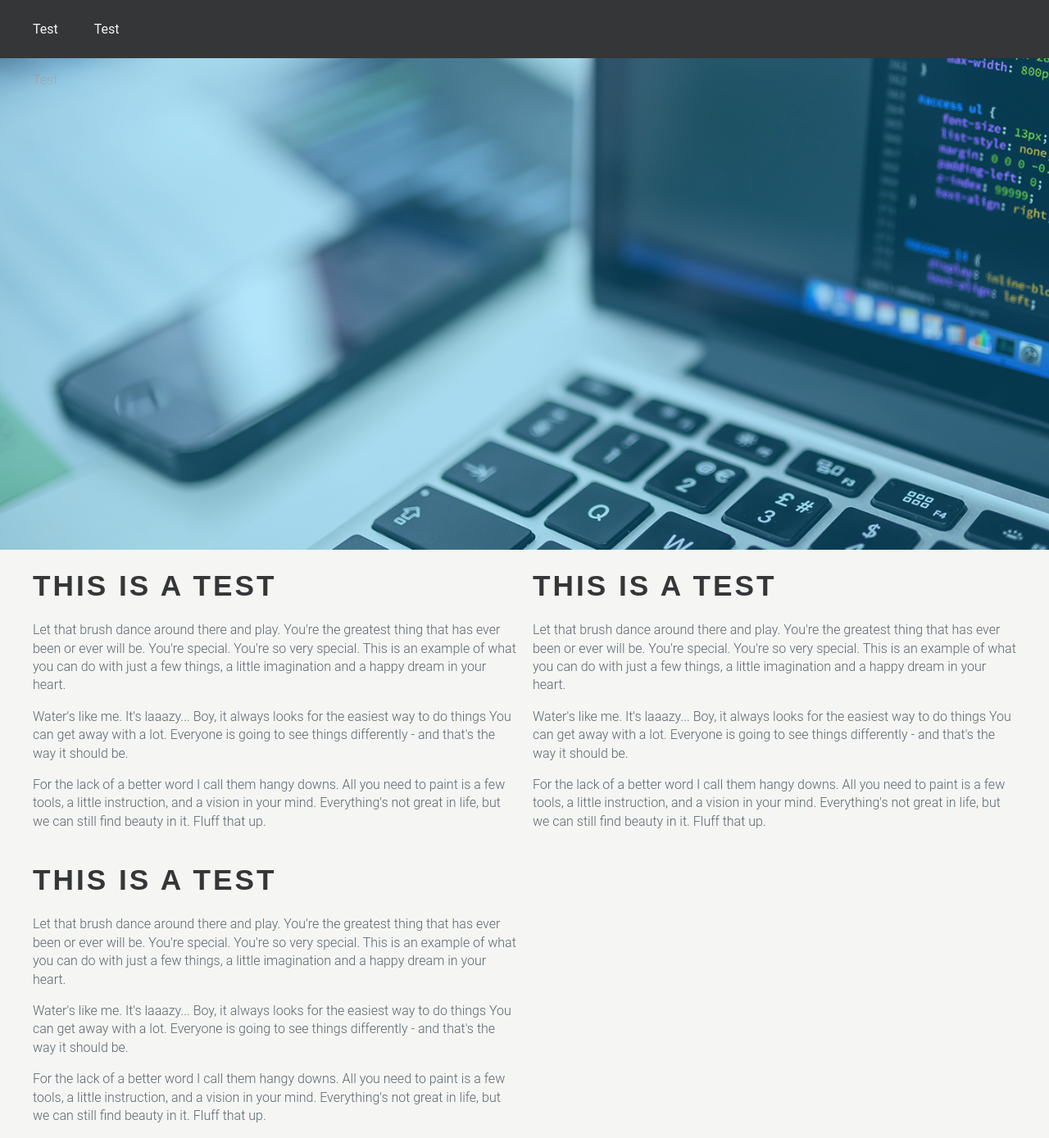
After one commit to mmitchell413/portfolio, a PHP site: page / in a window 1280 px wide. The commit adds this page. Shown: the whole page at 82% size. Run offline with PHP 8.4, Linux system fonts and the light colour scheme; some libraries are stand-ins or nearby versions.

Commit message:
begin redesign of portfolio site
started from scratch using HTML mockups instead of Photoshop first
method; began top-nav and layout; using old style guide code

```diff
--- a/css/main.css
+++ b/css/main.css
@@ -1,5 +1,8 @@
 * {
   box-sizing: border-box; }
+
+div {
+  overflow: hidden; }
 
 body {
   margin: 0;
@@ -41,11 +44,27 @@ p {
   font-size: 1em;
   font-weight: 300; }
 
+ul {
+  padding: 0; }
+
+.container {
+  max-width: 1200px;
+  margin: 0 auto; }
+
 /* GRID SYSTEM
 -------------------------------------------------------*/
+.grid {
+  overflow: hidden; }
+  .grid div {
+    float: left; }
   .grid .grid-1-2 {
-  width: 50%;
-  float: left; }
+    width: 50%; }
+  .grid .grid-1-2:nth-child(odd) {
+    padding-left: 0px;
+    padding-right: 10px; }
+  .grid .grid-1-2:nth-child(even) {
+    padding-left: 10px;
+    padding-right: 0px; }
   .grid .grid-1-3 {
     width: 33.33333333%; }
   .grid .grid-1-4 {
@@ -169,4 +188,29 @@ input[type="text"].error:focus {
   background-color: #f7c7c7;
   border: 1px solid #f22f2f; }
 
+/* NAVIGATION STYLES
+----------------------------------------------------------*/
+.top-nav {
+  width: 100%;
+  background-color: #353637;
+  color: #f5f5f5;
+  padding: 10px 0; }
+
+.top-nav__list li {
+  display: inline-block;
+  list-style: none;
+  padding: 0 40px 0 0; }
+
+/* IMAGE STYLES
+-----------------------------------------------------------*/
+/* hero image */
+.hero-img {
+  background-image: url("../img/hero.png");
+  background-size: cover;
+  height: 600px; }
+  .hero-img .hero-img__color-overlay {
+    opacity: .3;
+    background-color: #13BBFF;
+    height: 600px; }
+
 /*# sourceMappingURL=main.css.map */
--- a/css/main.scss
+++ b/css/main.scss
@@ -32,6 +32,9 @@ $white-off: #f5f5f5;
 }
 *{
 	box-sizing:border-box;
+}
+div{
+    overflow:hidden;
 }
 body{
 	margin:0;
@@ -77,14 +80,32 @@ p{
 	font-size:1em;
 	font-weight:300;
 }
+ul{
+    padding:0;
+}
+.container{
+    max-width:1200px;
+    margin:0 auto;
+}
 
 /* GRID SYSTEM
 -------------------------------------------------------*/
 .grid{
+    overflow:hidden;
+    div{
+        float:left;
+    }
 	.grid-1-2{
 		width:50%;
-		float:left;
 	}
+    .grid-1-2:nth-child(odd){
+        padding-left:0px;
+        padding-right:10px;
+    }
+    .grid-1-2:nth-child(even){
+        padding-left:10px;
+        padding-right:0px;
+    }
 	.grid-1-3{
 		width:33.33333333%;
 	}
@@ -233,3 +254,35 @@ input[type="text"].error:focus{
 	background-color:$red-love;
 	border:1px solid $red-crimson;
 }
+
+
+/* NAVIGATION STYLES
+----------------------------------------------------------*/
+
+.top-nav{
+    width:100%;
+    background-color: $gray-granite;
+    color: $white-off;
+    padding: 10px 0;
+}
+.top-nav__list li{
+    display:inline-block;
+    list-style:none;
+    padding: 0 40px 0 0;
+}
+
+
+/* IMAGE STYLES
+-----------------------------------------------------------*/
+
+/* hero image */
+.hero-img{
+    background-image:url('../img/hero.png');
+    background-size:cover;
+    height:600px;
+    .hero-img__color-overlay{
+        opacity:.3;
+        background-color:$blue-seashore;
+        height:600px;
+    }
+}
--- /dev/null
+++ b/index.html
@@ -0,0 +1,57 @@
+<!DOCTYPE html>
+
+<html>
+    <head>
+        <!-- Javascript Libraries -->
+        <script src="https://ajax.googleapis.com/ajax/libs/jquery/2.1.3/jquery.min.js"></script>
+
+        <!-- CSS -->
+        <link rel="stylesheet" href="css/main.css" type="text/css">
+    </head>
+
+    <body>
+        <div class="top-nav">
+            <div class="container">
+                <ul class="top-nav__list">
+                    <li>Test</li>
+                    <li>Test</li>
+                </ul>
+            </div>
+        </div>
+        <div class="hero-img">
+            <div class="hero-img__color-overlay">
+                <div class="container">
+                    <p>Test</p>
+                </div>
+            </div>
+        </div>
+        <div class="container">
+            <div class="grid">
+                <div class="grid-1-2">
+                    <h1>This is a test</h1>
+                    <p>Let that brush dance around there and play. You're the greatest thing that has ever been or ever will be. You're special. You're so very special. This is an example of what you can do with just a few things, a little imagination and a happy dream in your heart.</p>
+
+<p>Water's like me. It's laaazy... Boy, it always looks for the easiest way to do things You can get away with a lot. Everyone is going to see things differently - and that's the way it should be.</p>
+
+<p>For the lack of a better word I call them hangy downs. All you need to paint is a few tools, a little instruction, and a vision in your mind. Everything's not great in life, but we can still find beauty in it. Fluff that up.</p>
+                </div>
+                <div class="grid-1-2">
+                    <h1>This is a test</h1>
+                    <p>Let that brush dance around there and play. You're the greatest thing that has ever been or ever will be. You're special. You're so very special. This is an example of what you can do with just a few things, a little imagination and a happy dream in your heart.</p>
+
+<p>Water's like me. It's laaazy... Boy, it always looks for the easiest way to do things You can get away with a lot. Everyone is going to see things differently - and that's the way it should be.</p>
+
+<p>For the lack of a better word I call them hangy downs. All you need to paint is a few tools, a little instruction, and a vision in your mind. Everything's not great in life, but we can still find beauty in it. Fluff that up.</p>
+                </div>
+                <div class="grid-1-2">
+                    <h1>This is a test</h1>
+                    <p>Let that brush dance around there and play. You're the greatest thing that has ever been or ever will be. You're special. You're so very special. This is an example of what you can do with just a few things, a little imagination and a happy dream in your heart.</p>
+
+<p>Water's like me. It's laaazy... Boy, it always looks for the easiest way to do things You can get away with a lot. Everyone is going to see things differently - and that's the way it should be.</p>
+
+<p>For the lack of a better word I call them hangy downs. All you need to paint is a few tools, a little instruction, and a vision in your mind. Everything's not great in life, but we can still find beauty in it. Fluff that up.</p>
+                </div>
+            </div>
+        </div>
+    </body>
+</html>
```
Also changed, not shown: img/hero.png (added), 1 other file. Lines whose indentation alone changed are shown as unchanged.
